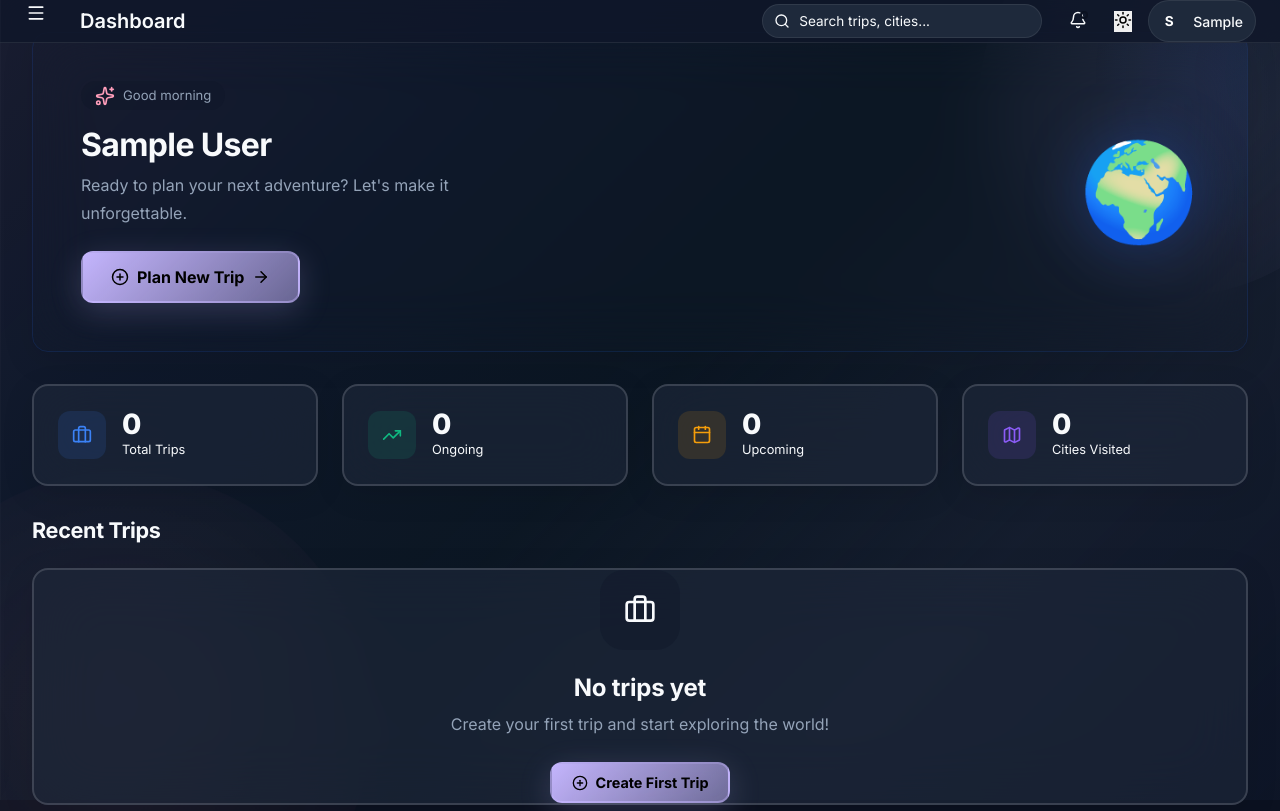
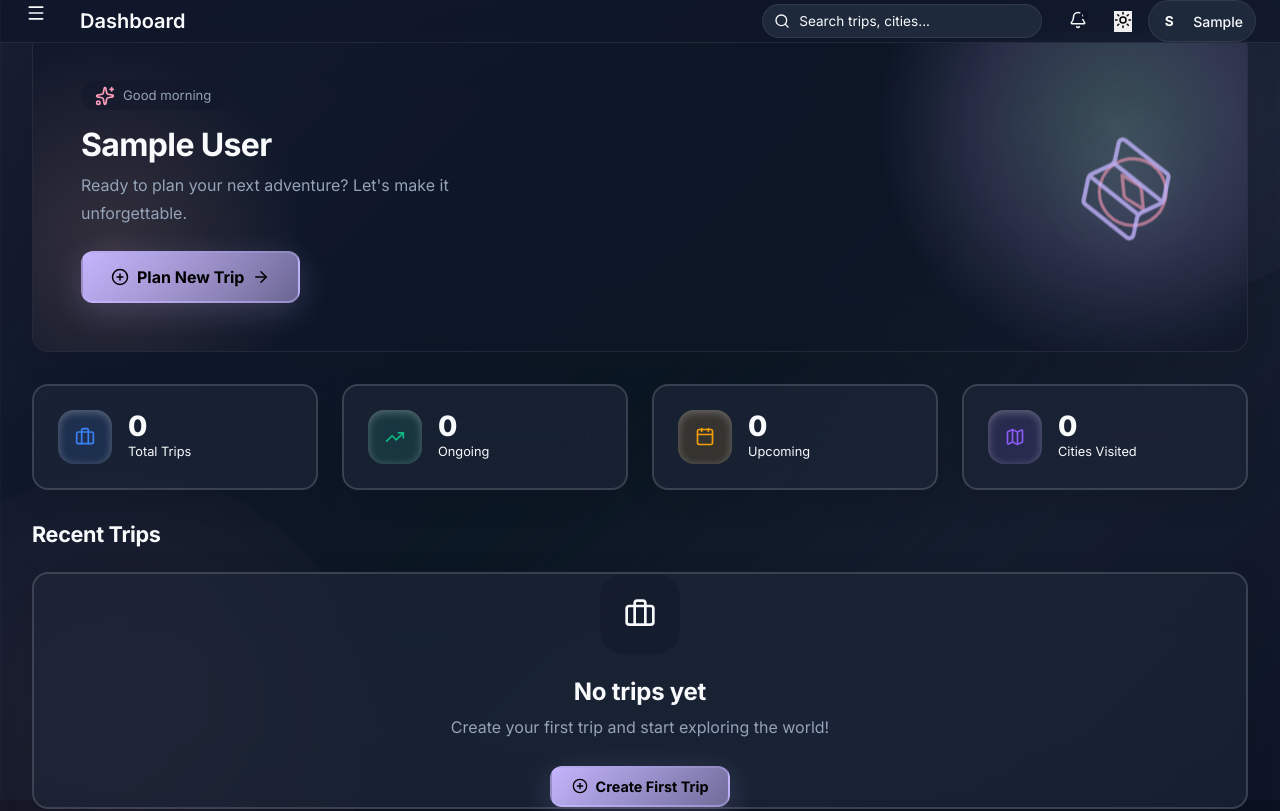
Before and after one commit to Aeist-og/OdooHackathonTravelLoop, a React (Vite) app: page / in a window 1280 px wide. Shown: the top 811 px of the page. Built offline with nearby package versions, Linux system fonts and the light colour scheme; sample sign-in values are in the browser's storage.

Commit message:
UI: Rebuilt Dashboard & Trip Cards matching premium mockup specs

```diff
--- a/src/components/TripCard.css
+++ b/src/components/TripCard.css
@@ -6,8 +6,11 @@
 
 .trip-card-image {
   position: relative;
-  height: 180px;
+  height: 200px;
+  margin: 12px;
+  border-radius: var(--radius-md);
   overflow: hidden;
+  box-shadow: 0 8px 24px rgba(0, 0, 0, 0.15);
 }
 
 .trip-card-image img {
@@ -24,11 +27,11 @@
 .trip-card-overlay {
   position: absolute;
   top: var(--space-sm);
-  right: var(--space-sm);
+  left: var(--space-sm);
 }
 
 .trip-card-body {
-  padding: var(--space-lg);
+  padding: 0 var(--space-lg) var(--space-lg) var(--space-lg);
 }
 
 .trip-card-title {
@@ -81,6 +84,7 @@
 
 .trip-card-actions .btn:last-child {
   flex: 0;
+  min-width: 40px;
   color: var(--text-muted);
 }
 
--- a/src/pages/Dashboard.css
+++ b/src/pages/Dashboard.css
@@ -5,8 +5,12 @@
   justify-content: space-between;
   padding: var(--space-2xl) !important;
   margin-bottom: var(--space-xl);
-  background: var(--gradient-hero) !important;
-  border: 1px solid rgba(37, 99, 235, 0.15) !important;
+  background: var(--glass) !important;
+  backdrop-filter: blur(40px);
+  -webkit-backdrop-filter: blur(40px);
+  border: 1px solid var(--glass-border) !important;
+  box-shadow: inset 0 0 40px rgba(255, 255, 255, 0.05), var(--shadow-xl);
+  border-radius: var(--radius-xl);
   overflow: hidden;
   position: relative;
 }
@@ -15,11 +19,25 @@
   content: '';
   position: absolute;
   top: -50%;
-  right: -20%;
+  right: -10%;
+  width: 500px;
+  height: 500px;
+  background: radial-gradient(circle, rgba(168, 230, 207, 0.25) 0%, rgba(196, 181, 253, 0.15) 40%, transparent 70%);
+  border-radius: 50%;
+  z-index: 0;
+  animation: pulse 6s infinite alternate;
+}
+
+.dashboard-hero::after {
+  content: '';
+  position: absolute;
+  bottom: -30%;
+  left: -10%;
   width: 400px;
   height: 400px;
-  background: radial-gradient(circle, rgba(37, 99, 235, 0.1) 0%, transparent 70%);
+  background: radial-gradient(circle, rgba(255, 184, 163, 0.15) 0%, transparent 70%);
   border-radius: 50%;
+  z-index: 0;
 }
 
 .hero-content {
@@ -59,9 +77,32 @@
   z-index: 1;
 }
 
-.hero-globe {
-  font-size: 6rem;
-  filter: drop-shadow(0 0 30px rgba(37, 99, 235, 0.3));
+.hero-globe-abstract {
+  position: relative;
+  width: 140px;
+  height: 140px;
+  display: flex;
+  align-items: center;
+  justify-content: center;
+  filter: drop-shadow(0 0 30px rgba(196, 181, 253, 0.4));
+}
+
+.globe-layer {
+  position: absolute;
+  color: var(--primary);
+  opacity: 0.8;
+  animation: spin 30s linear infinite;
+}
+
+.layer-1 {
+  animation-duration: 20s;
+  color: var(--accent);
+  opacity: 0.6;
+}
+
+.layer-2 {
+  animation-duration: 40s;
+  animation-direction: reverse;
 }
 
 /* Stats */
@@ -77,13 +118,15 @@
 }
 
 .stat-icon {
-  width: 48px;
-  height: 48px;
-  border-radius: var(--radius-md);
+  width: 54px;
+  height: 54px;
+  border-radius: var(--radius-lg);
   display: flex;
   align-items: center;
   justify-content: center;
   flex-shrink: 0;
+  box-shadow: inset 0 2px 10px rgba(255, 255, 255, 0.3);
+  backdrop-filter: blur(10px);
 }
 
 .stat-info {
--- a/src/pages/Dashboard.jsx
+++ b/src/pages/Dashboard.jsx
@@ -62,8 +62,11 @@ export default function Dashboard() {
             <PlusCircle size={18} /> Plan New Trip <ArrowRight size={18} />
           </button>
         </div>
-          <div className="hero-visual animate-float">
-          <div className="hero-globe">🌍</div>
+        <div className="hero-visual animate-float">
+          <div className="hero-globe-abstract">
+            <div className="globe-layer layer-1"><Compass size={80} strokeWidth={1} /></div>
+            <div className="globe-layer layer-2"><Map size={100} strokeWidth={1} /></div>
+          </div>
         </div>
       </div>
 
```
